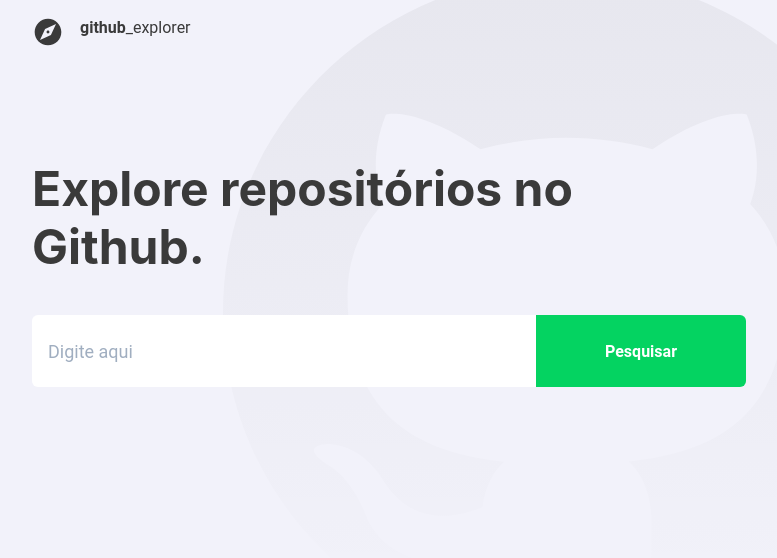
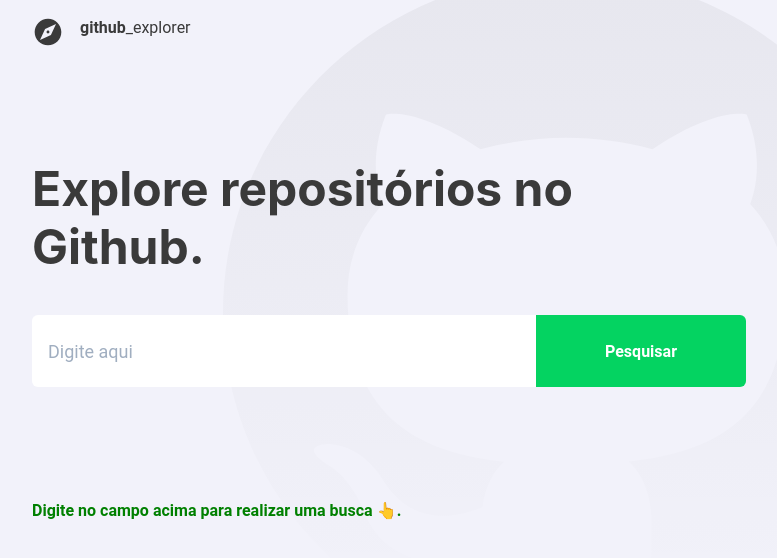
Before and after one commit to michelwene/Github-explorer, a Next.js app: page / in a window 1280 px wide. Shown: the top 558 px of the page, without its empty margins (251-1028 px from the left). Built offline with nearby package versions, Linux system fonts and the light colour scheme.

Commit message:
feat: message if firstRender

```diff
--- a/src/pages/index.tsx
+++ b/src/pages/index.tsx
@@ -43,6 +43,7 @@
   const [loading, setLoading] = useState(false);
   const [repositorie, setRepositorie] =
     useState<IRepositoryData[]>(initialData);
+  const [firstRender, setFirstRender] = useState(true);
 
   async function handleSubmitForm(data: FormInputFields) {
     const pages = [1, 2, 3, 4, 5, 6, 7, 8, 9, 10];
@@ -59,6 +60,7 @@
       });
 
       setRepositorie(response.data.items);
+      setFirstRender(false);
     } catch (err) {
       console.log(err);
     } finally {
@@ -107,6 +109,11 @@
           </Button>
         </Flex>
       </Flex>
+      {firstRender ? (
+        <Box width="100%" color="green" fontWeight={600}>
+          Digite no campo acima para realizar uma busca 👆.
+        </Box>
+      ) : (
         <VStack spacing={4} width="100%" pb="1rem">
           {loading
             ? Array(5)
@@ -126,6 +133,7 @@
                 </>
               ))}
         </VStack>
+      )}
     </VStack>
   );
 }
```
Also changed, not shown: src/pages/repository/[id].tsx (+7 -4 lines). Lines whose indentation alone changed are shown as unchanged.
